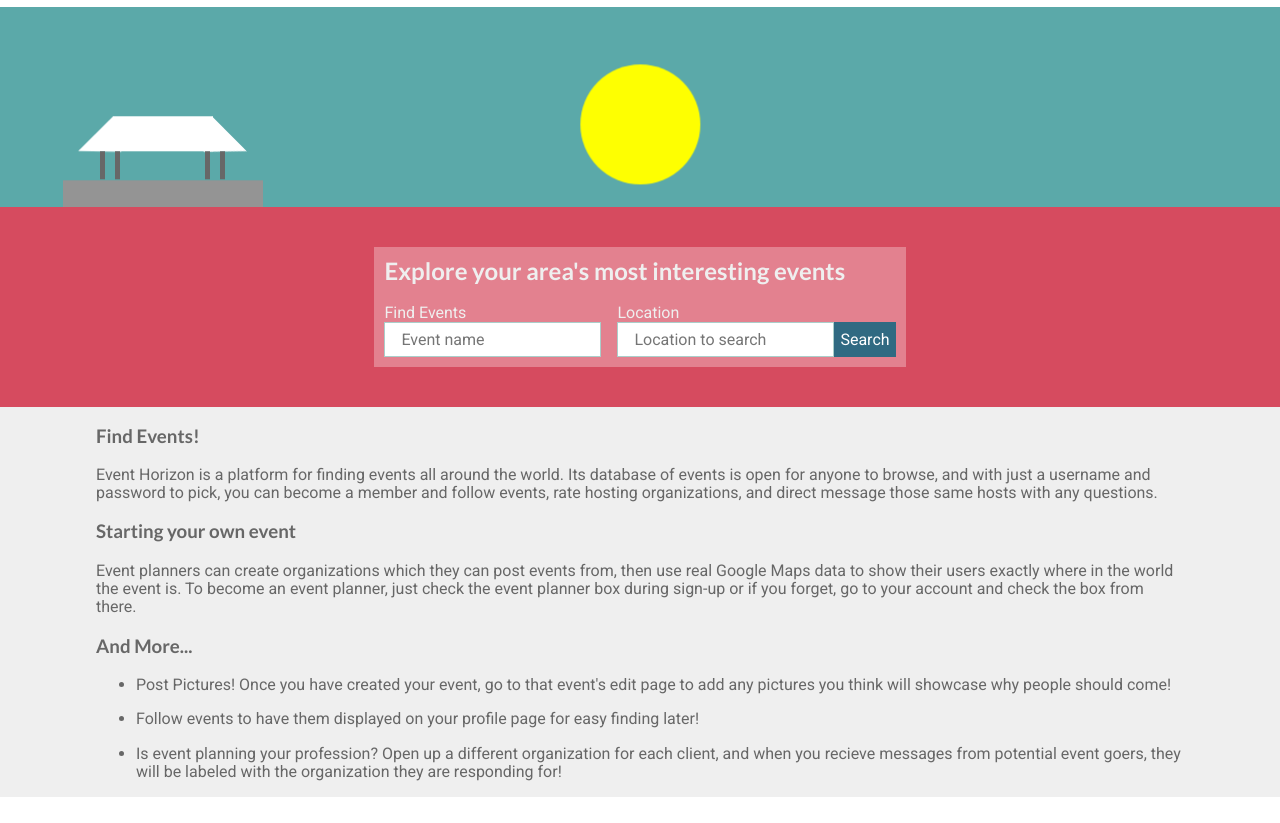
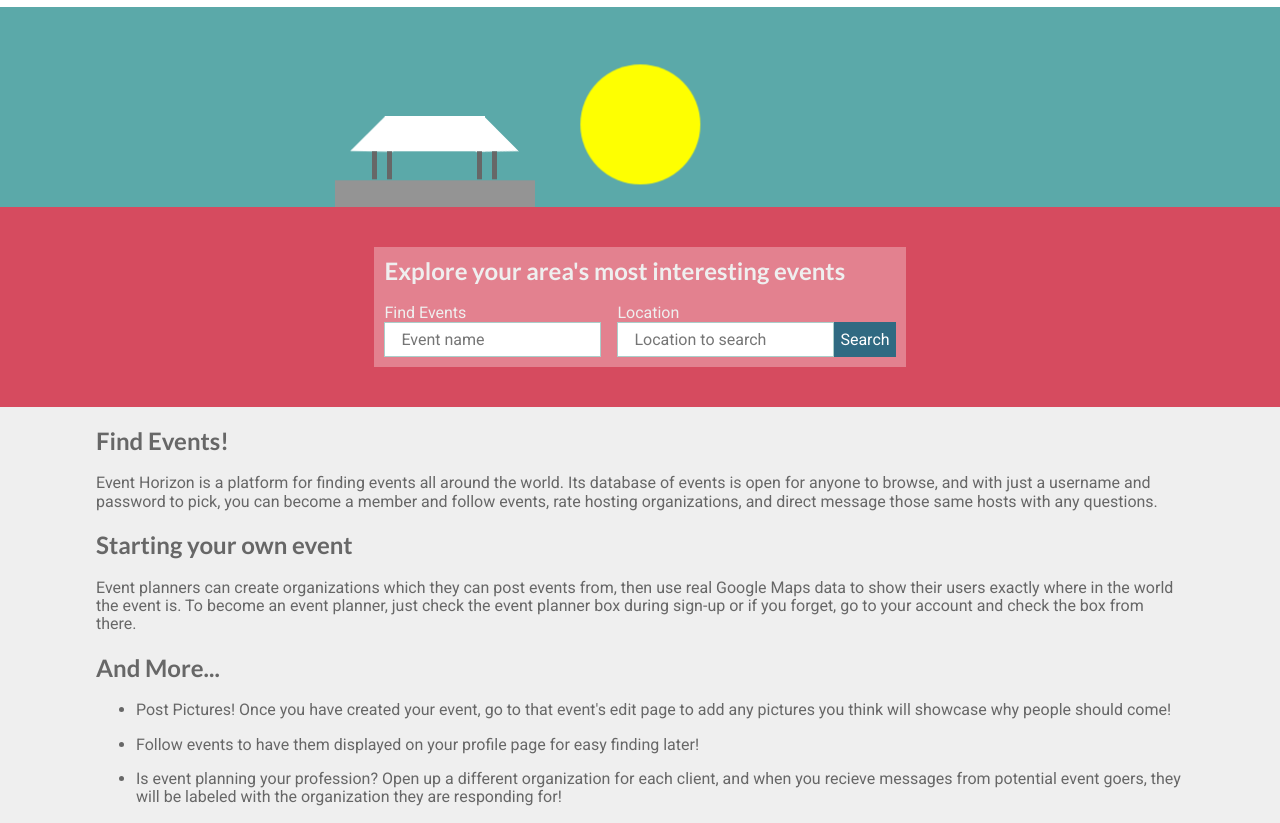
Before and after one commit to acherry125/Event-Horizon, a website: page public/index.html in a window 1280 px wide. Shown: the part 58-881 px from the top of the page. Before the commit the page ends 855 px from the top, so only its background shows below. Drawn offline with nearby package versions, Linux system fonts and the light colour scheme; files that its build step writes are made by us from their sources.

Commit message:
centered the building more, changed header size

```diff
--- a/public/index.html
+++ b/public/index.html
@@ -63,7 +63,7 @@
         <section class="content-area">
             <div>
                 <!-- First Block -->
-                <h3>Find Events!</h3>
+                <h2>Find Events!</h2>
             </div>
             <div>
                 <p>
@@ -74,7 +74,7 @@
             </div>
             <!-- Second block -->
             <div>
-                <h3>Starting your own event</h3>
+                <h2>Starting your own event</h2>
                 <p>
                     Event planners can create organizations which they can post events from, then use real Google Maps data to show their users
                     exactly where in the world the event is. To become an event planner, just check the event planner box during
@@ -83,7 +83,7 @@
             </div>
             <!-- Third Block -->
             <div>
-                <h3>And More...</h3>
+                <h2>And More...</h2>
             </div>
             <div>
                 <ul>
--- a/scss/styles.scss
+++ b/scss/styles.scss
@@ -166,7 +166,10 @@ $sun-diameter: 120px;
             justify-content: flex-start;
             align-items: flex-end;
             align-self: flex-start;
-            margin-left: 100px;
+            width: 100%;
+            max-width: 600px;
+            padding: 0 2rem;
+            margin: 0 auto;
             transform: translateY(-5px);
             animation: rising-building 4s infinite;
             .anim__strip__tent {
```
Also changed, not shown: index.html (+4 -4 lines).
